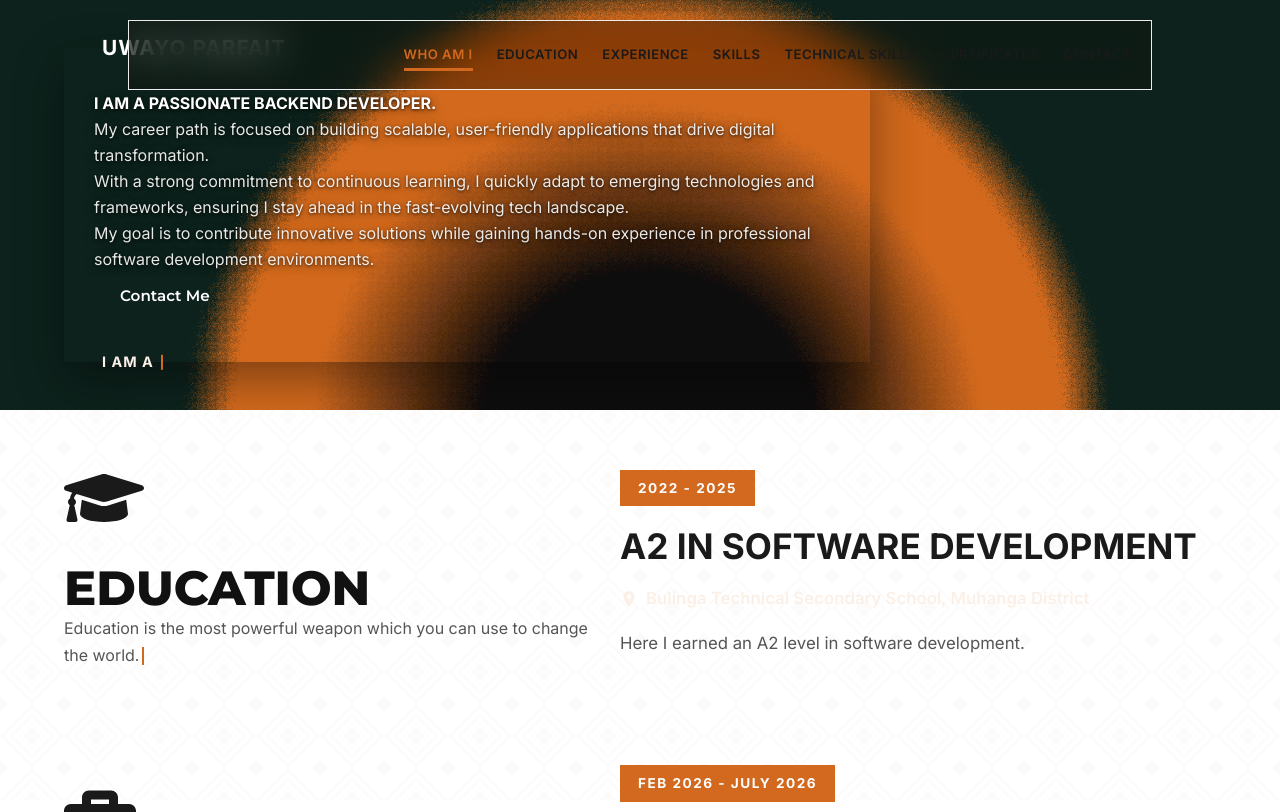
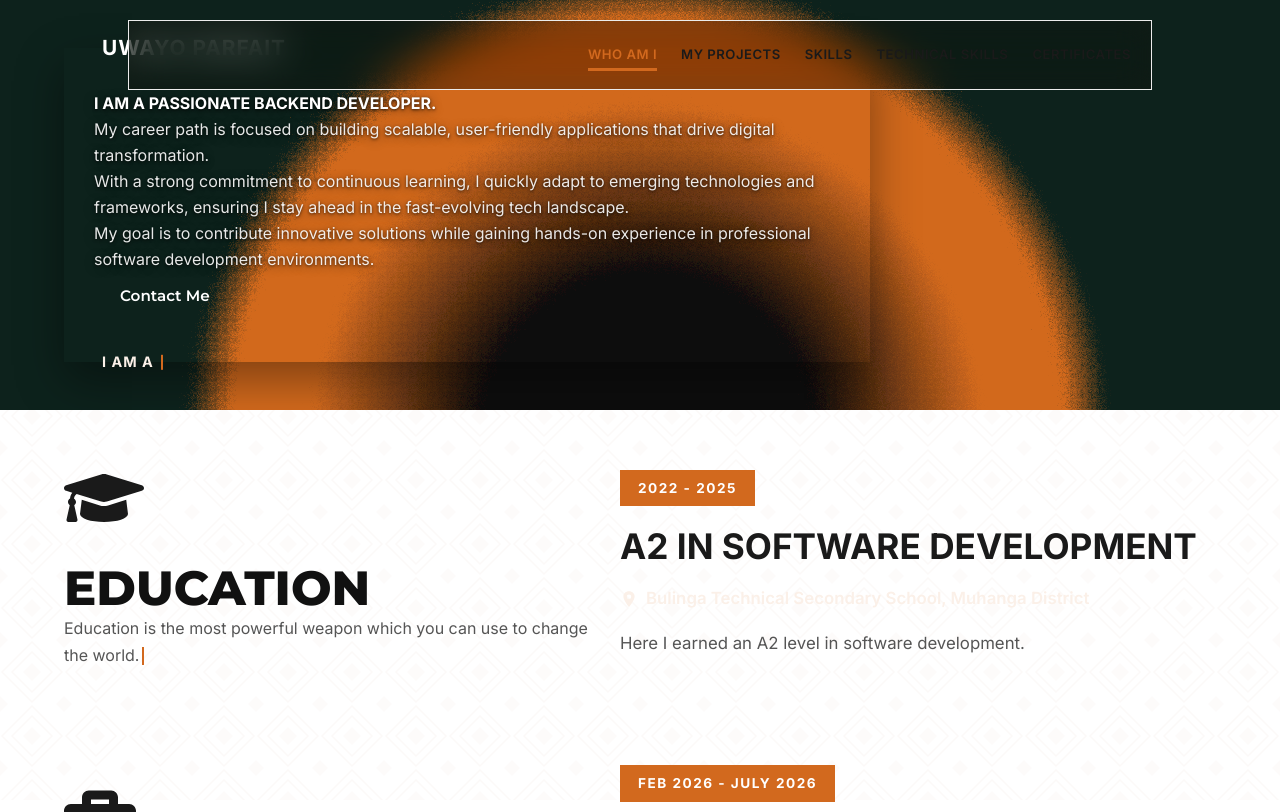
Before and after one commit to uparfait/uparfait, a React (Vite) app: page / in a window 1280 px wide. Shown: the top 812 px of the page. Built offline with nearby package versions, Linux system fonts and the light colour scheme.

Commit message:
Update nav with wordmark brand and contact button

```diff
--- a/src/content/nav.js
+++ b/src/content/nav.js
@@ -1,14 +1,12 @@
 export const nav = {
-  brand: "UP.",
+  brand: { accent: "UWAYO", rest: "PARFAIT" },
   menu: "Toggle menu",
-  theme: "Toggle dark mode",
+  cta: { href: "#contact", label: "Contact Me" },
   links: [
     { id: "whoami", label: "Who am I" },
-    { id: "education", label: "Education" },
-    { id: "experience", label: "Experience" },
+    { id: "projects", label: "My Projects" },
     { id: "skills", label: "Skills" },
     { id: "technical", label: "Technical Skills" },
     { id: "certificates", label: "Certificates" },
-    { id: "contact", label: "Contact" },
   ],
 };
```
